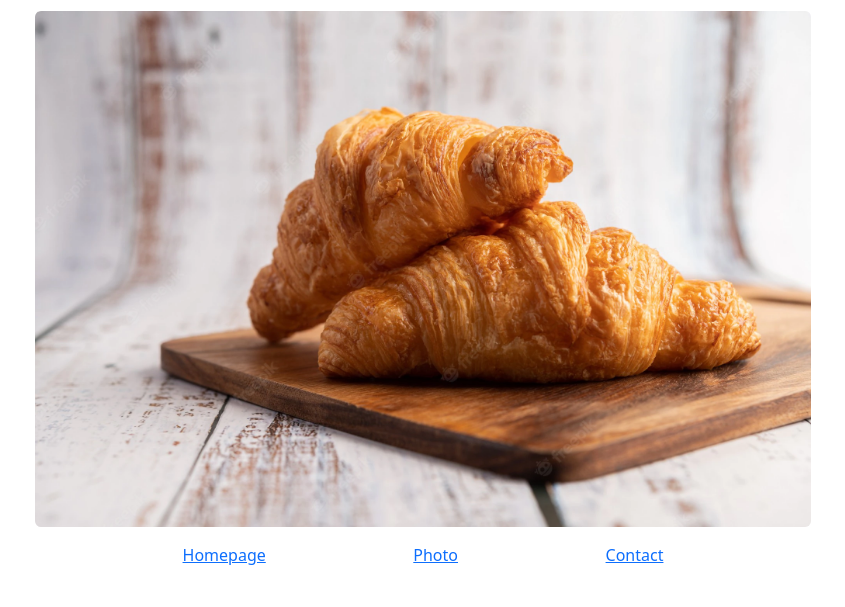
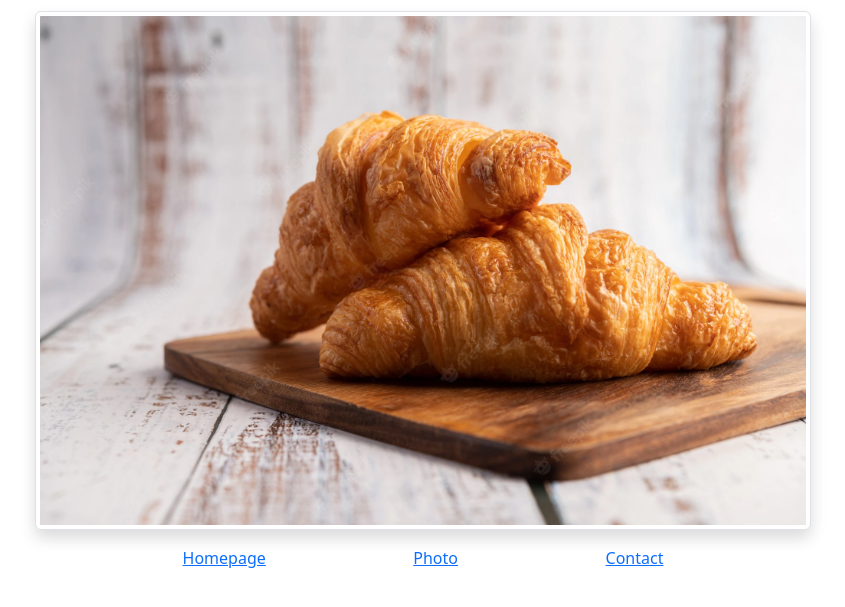
Before and after one commit to ZorenkoElena/Croissant, a plain HTML site: page photo.html in a window 1280 px wide. Shown: the part 77-684 px from the top of the page, without its empty margins (217-1062 px from the left). Drawn offline with nearby package versions, Linux system fonts and the light colour scheme.

Commit message:
Add border to image

```diff
--- a/photo.html
+++ b/photo.html
@@ -22,7 +22,7 @@
 				<img
 					src="/images/croissants.webp"
 					alt="croissant"
-					class="img-fluid rounded mb-3"
+					class="img-fluid rounded mb-3 img-thumbnail shadow"
 				/>
 			</div>
 			<div class="d-flex justify-content-evenly">
```
